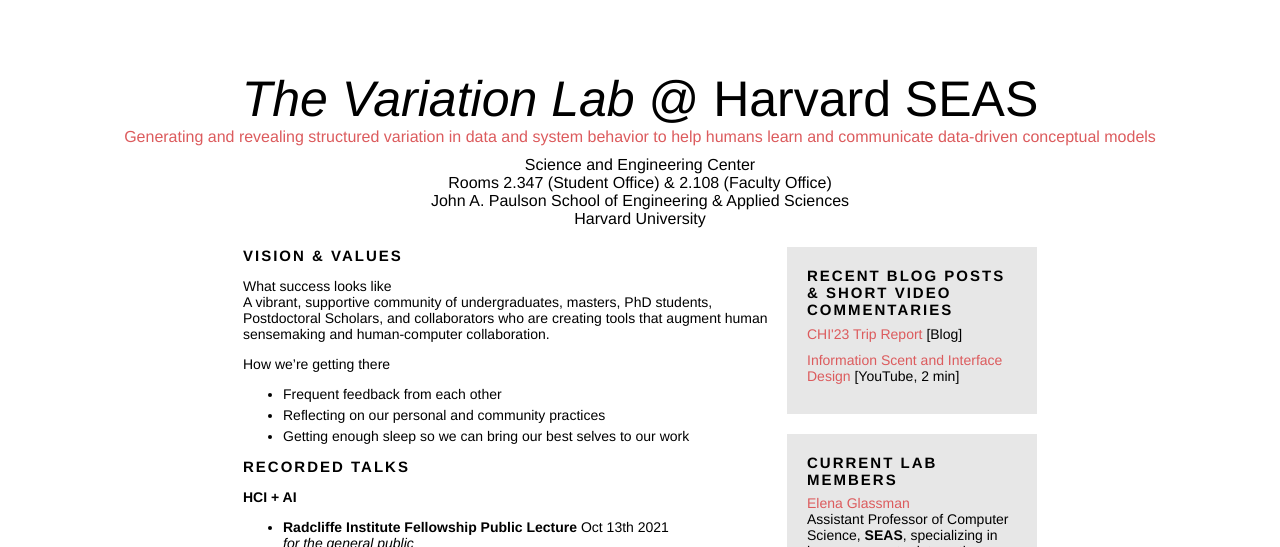
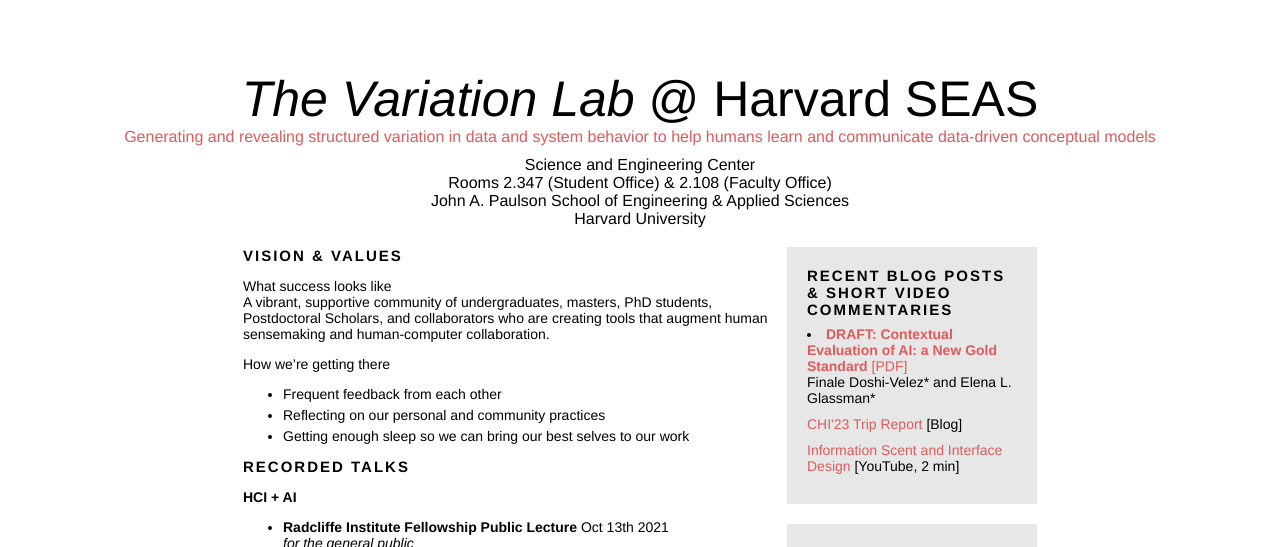
Before and after one commit to eglassman/eglassman.github.io, a Jekyll site: the page built from index.html, in a window 1280 px wide and 900 px high, cut to the strip 0-547 px from the top of the window. Built offline with Jekyll 4.4.1, drawn with Linux system fonts in a browser that asks for light colours.

Commit message:
added link to draft

```diff
--- a/index.html
+++ b/index.html
@@ -329,11 +329,13 @@
       Recent blog posts & short video commentaries
       </div>
 
-      <!-- <div class="margin-bottom">
+      <div class="margin-bottom">
         <div class="slightlybold">
-          <a href="https://www.dropbox.com/scl/fi/ay22qbfbad0d1mk77scm8/Paper-Writing-Tips.paper?dl=0&rlkey=zgdiid27ad5xn3qotqk7jrhil">CHI'23 Trip Report</a> [Blog]
+          <li><a href="papers/alt_CHI_Benchmarks_are_not_enough_8p.pdf"><b>DRAFT: Contextual Evaluation of AI: a New Gold Standard</b> [PDF]</a>
+            <br/>Finale Doshi-Velez* and Elena L. Glassman*
+          </li>
         </div>
-      </div> -->
+      </div>
 
       <div class="margin-bottom">
         <div class="slightlybold">
```
